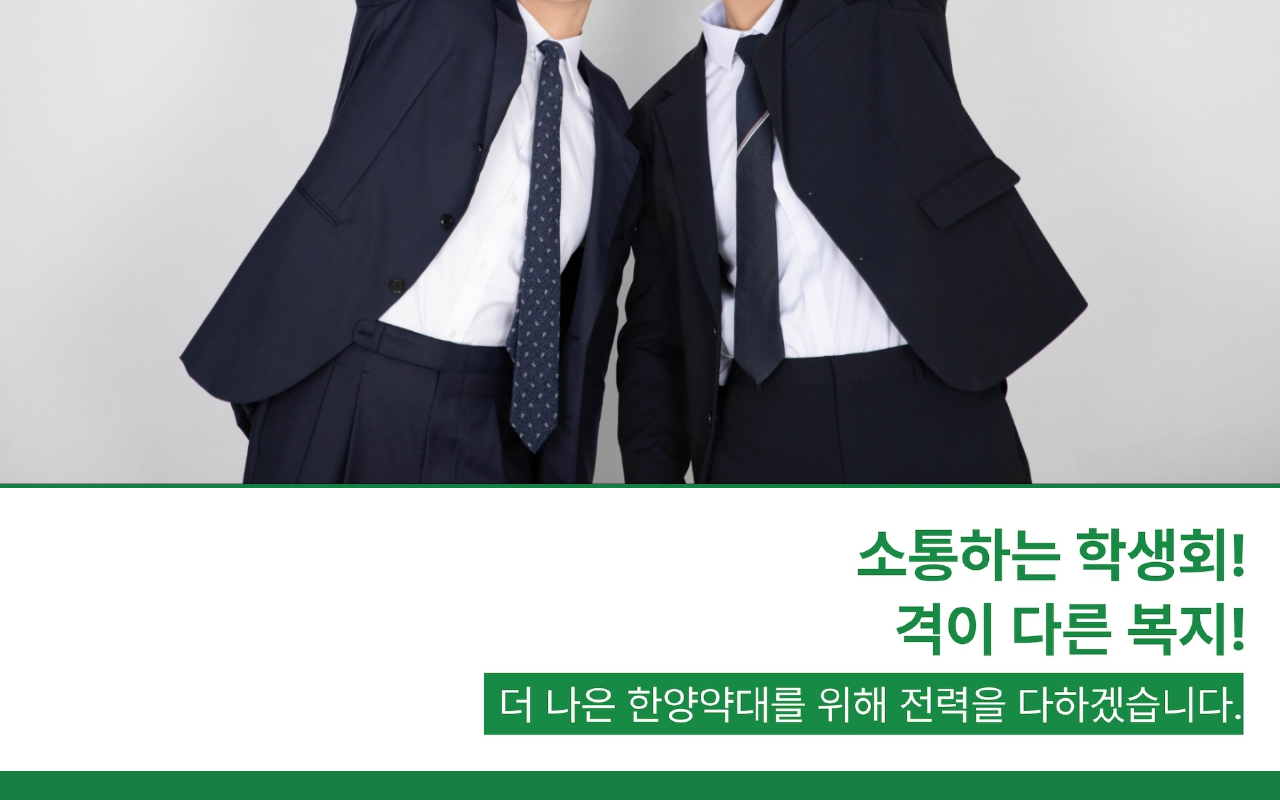
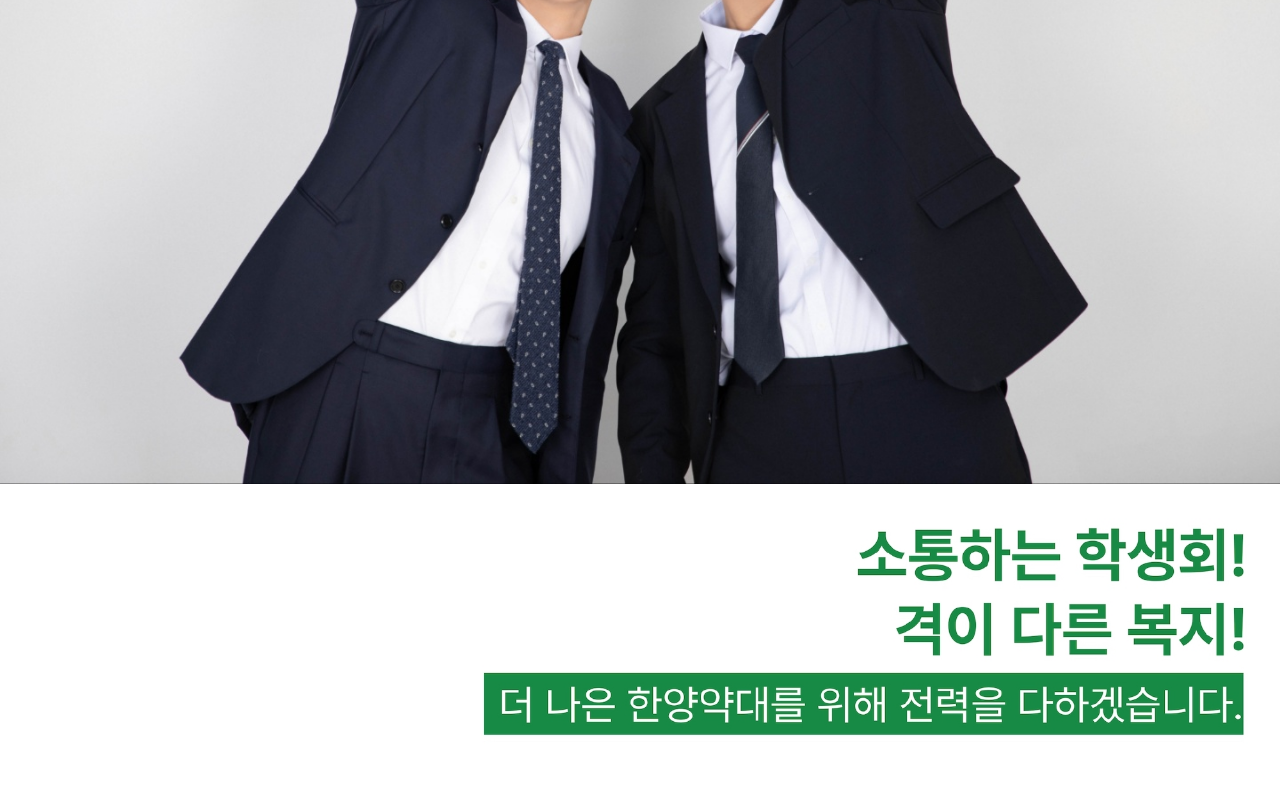
Before and after one commit to BaeGayeon/hybe2022, a Nuxt app: page / in a window 1280 px wide. Shown: the part 943-1743 px from the top of the page. Before the commit the page ends 1718 px from the top, so only its background shows below. Built offline with nearby package versions, Linux system fonts and the light colour scheme.

Commit message:
feat: footer layout 설정

```diff
--- a/layouts/default.vue
+++ b/layouts/default.vue
@@ -2,7 +2,7 @@
   <div>
     <Header />
     <nuxt />
-    <!-- <Footer /> -->
+    <Footer />
   </div>
 </template>
 
@@ -158,12 +158,7 @@ export default {
 * {
   font-family: "Pretendard-Regular";
   word-break: keep-all;
-  /* background-color: rgb(22, 126, 67); */
-}
-
-body {
   margin: 0;
-  padding: 0;
-  width: 100%;
+  background-color: white;
 }
 </style>
```
